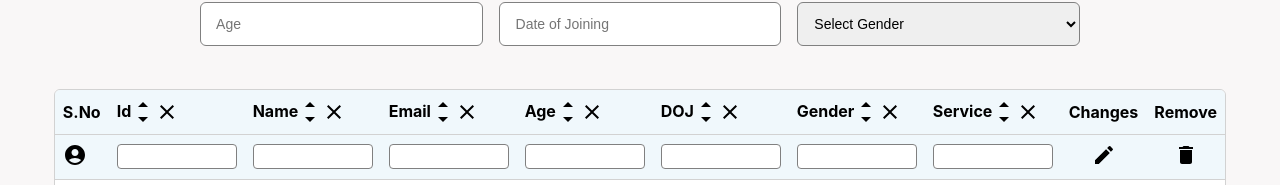
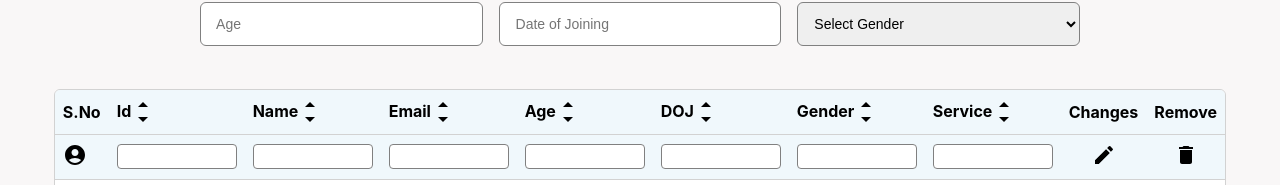
Before and after one commit to rajasekhar29112001/detailsForm, a React (Create React App) app: page / in a window 1280 px wide. Shown: the part 224-409 px from the top of the page. Built offline with nearby package versions, Linux system fonts and the light colour scheme.

Commit message:
final form

```diff
--- a/src/App.css
+++ b/src/App.css
@@ -186,21 +186,16 @@ h2{
     flex-direction: column;
 }
 
-.up_down_Ions .icon_Up, .up_down_Ions .icon_Down{
+.up_down_Ions .icon_style{
     margin: -5px 0;
 }
 
-.up_down_Ions .icon_Up:hover, .up_down_Ions .icon_Down:hover{
-    color: red;
-}
-
 .Clear_Icon {
-    cursor: pointer;
     vertical-align: middle;
 }
 
-.Clear_Icon:hover {
-    color: #ff0000;
+.icon_color{
+    color:rgb(244, 39, 8);
 }
 
 .hr_line {
--- a/src/NavBar.jsx
+++ b/src/NavBar.jsx
@@ -188,6 +188,8 @@ const NavBar = () => {
 
     const [indexVal, setIndexVal] = useState(null);
     const [bool, setBool] = useState(false);
+    const [exit_icon,setExit_icon] = useState("");
+    const [order,setOrder] = useState("");
 
     const [searchObj, setSearchObj] = useState({ id: "", name: "", email: "", age: "", doj: "", gender: "", totalExperience: "" });
     const [filArr, setFilArr] = useState([
@@ -453,6 +455,8 @@ const NavBar = () => {
         console.log("val = ",val)
         console.log("sortVal = ",sortVal)
         let sortedArr = [...arr];
+        setExit_icon(val);
+        setOrder(sortVal);
 
         if(sortVal === 'ASC'){
             sortedArr.sort((a,b) => {
@@ -470,7 +474,13 @@ const NavBar = () => {
                 return a[val] < b[val ] ? 1 : -1;
             })
         }
-        setFilArr(sortedArr === 'normal' ? arr : sortedArr);
+
+        if(sortVal === 'normal'){
+            sortedArr = arr;
+            setExit_icon('');
+        }
+
+        setFilArr(sortedArr);
     }
 
     return (
@@ -538,13 +548,13 @@ const NavBar = () => {
                     <thead>
                         <tr>
                             <th>S.No</th>
-                            <th>Id<span className="up_down_Ions"><ArrowDropUpSharpIcon className="icon_Up" onClick={() => sorting("id","ASC")}/><ArrowDropDownSharpIcon className="icon_Down" onClick={() => sorting("id","DSC")}/></span><ClearIcon className="Clear_Icon" onClick={() => sorting("id","noraml")}/></th>
-                            <th>Name<span className="up_down_Ions"><ArrowDropUpSharpIcon className="icon_Up" onClick={() => sorting("name","ASC")}/><ArrowDropDownSharpIcon className="icon_Down" onClick={() => sorting("name","DSC")}/></span><ClearIcon className="Clear_Icon" onClick={() => sorting("id","normal")}/></th>
-                            <th>Email<span className="up_down_Ions"><ArrowDropUpSharpIcon className="icon_Up" onClick={() => sorting("email","ASC")}/><ArrowDropDownSharpIcon className="icon_Down" onClick={() => sorting("email","DSC")}/></span><ClearIcon className="Clear_Icon" onClick={() => sorting("id","normal")}/></th>
-                            <th>Age<span className="up_down_Ions"><ArrowDropUpSharpIcon className="icon_Up" onClick={() => sorting("age","ASC")}/><ArrowDropDownSharpIcon className="icon_Down" onClick={() => sorting("age","DSC")}/></span><ClearIcon className="Clear_Icon" onClick={() => sorting("id","normal")}/></th>
-                            <th>DOJ<span className="up_down_Ions"><ArrowDropUpSharpIcon className="icon_Up" onClick={() => sorting("doj","ASC")}/><ArrowDropDownSharpIcon className="icon_Down" onClick={() => sorting("doj","DSC")}/></span><ClearIcon className="Clear_Icon" onClick={() => sorting("id","normal")}/></th>
-                            <th>Gender<span className="up_down_Ions"><ArrowDropUpSharpIcon className="icon_Up" onClick={() => sorting("gender","ASC")}/><ArrowDropDownSharpIcon className="icon_Down" onClick={() => sorting("gender","DSC")}/></span><ClearIcon className="Clear_Icon" onClick={() => sorting("id","normal")}/></th>
-                            <th>Service<span className="up_down_Ions"><ArrowDropUpSharpIcon className="icon_Up" onClick={() => sorting("totalExperience","ASC")}/><ArrowDropDownSharpIcon className="icon_Down" onClick={() => sorting("totalExperience","DSC")}/></span><ClearIcon className="Clear_Icon" onClick={() => sorting("id","normal")}/></th>
+                            <th>Id<span className="up_down_Ions"><ArrowDropUpSharpIcon className={exit_icon === 'id' && order === 'ASC' ? 'icon_color icon_style' : 'icon_style'} onClick={() => sorting("id","ASC")}/><ArrowDropDownSharpIcon className={exit_icon === 'id' && order === 'DSC' ? 'icon_color icon_style' : 'icon_style'}  onClick={() => sorting("id","DSC")}/></span>{exit_icon === "id" ?<ClearIcon className="Clear_Icon" onClick={() => sorting("id","normal")}/>:null}</th>
+                            <th>Name<span className="up_down_Ions"><ArrowDropUpSharpIcon className={exit_icon === 'name' && order === 'ASC' ? 'icon_color icon_style' : 'icon_style'}  onClick={() => sorting("name","ASC")}/><ArrowDropDownSharpIcon className={exit_icon === 'name' && order === 'DSC' ? 'icon_color icon_style' : 'icon_style'} onClick={() => sorting("name","DSC")}/></span>{exit_icon === "name" ? <ClearIcon className="Clear_Icon" onClick={() => sorting("name","normal")}/> : null}</th>
+                            <th>Email<span className="up_down_Ions"><ArrowDropUpSharpIcon className={exit_icon === 'email' && order === 'ASC' ? 'icon_color icon_style' : 'icon_style'}  onClick={() => sorting("email","ASC")}/><ArrowDropDownSharpIcon className={exit_icon === 'email' && order === 'DSC' ? 'icon_color icon_style' : 'icon_style'} onClick={() => sorting("email","DSC")}/></span>{exit_icon === "email" ? <ClearIcon className="Clear_Icon" onClick={() => sorting("email","normal")}/> : null}</th>
+                            <th>Age<span className="up_down_Ions"><ArrowDropUpSharpIcon className={exit_icon === 'age' && order === 'ASC' ? 'icon_color icon_style' : 'icon_style'}  onClick={() => sorting("age","ASC")}/><ArrowDropDownSharpIcon className={exit_icon === 'age' && order === 'DSC' ? 'icon_color icon_style' : 'icon_style'} onClick={() => sorting("age","DSC")}/></span>{exit_icon === "age" ? <ClearIcon className="Clear_Icon" onClick={() => sorting("age","normal")}/> : null} </th>
+                            <th>DOJ<span className="up_down_Ions"><ArrowDropUpSharpIcon className={exit_icon === 'doj' && order === 'ASC' ? 'icon_color icon_style' : 'icon_style'}  onClick={() => sorting("doj","ASC")}/><ArrowDropDownSharpIcon className={exit_icon === 'doj' && order === 'DSC' ? 'icon_color icon_style' : 'icon_style'} onClick={() => sorting("doj","DSC")}/></span>{exit_icon === "doj" ? <ClearIcon className="Clear_Icon" onClick={() => sorting("doj","normal")}/> : null}</th>
+                            <th>Gender<span className="up_down_Ions"><ArrowDropUpSharpIcon className={exit_icon === 'gender' && order === 'ASC' ? 'icon_color icon_style' : 'icon_style'}  onClick={() => sorting("gender","ASC")}/><ArrowDropDownSharpIcon className={exit_icon === 'gender' && order === 'DSC' ? 'icon_color icon_style' : 'icon_style'} onClick={() => sorting("gender","DSC")}/></span>{exit_icon === "gender" ? <ClearIcon className="Clear_Icon" onClick={() => sorting("gender","normal")}/> : null}</th>
+                            <th>Service<span className="up_down_Ions"><ArrowDropUpSharpIcon className={exit_icon === 'totalExperience' && order === 'ASC' ? 'icon_color icon_style' : 'icon_style'}  onClick={() => sorting("totalExperience","ASC")}/><ArrowDropDownSharpIcon className={exit_icon === 'totalExperience' && order === 'DSC' ? 'icon_color icon_style' : 'icon_style'} onClick={() => sorting("totalExperience","DSC")}/></span>{exit_icon === "totalExperience" ? <ClearIcon className="Clear_Icon" onClick={() => sorting("totalExperience","normal")}/> : null}</th>
                             <th>Changes</th>
                             <th>Remove</th>
                         </tr>
```
